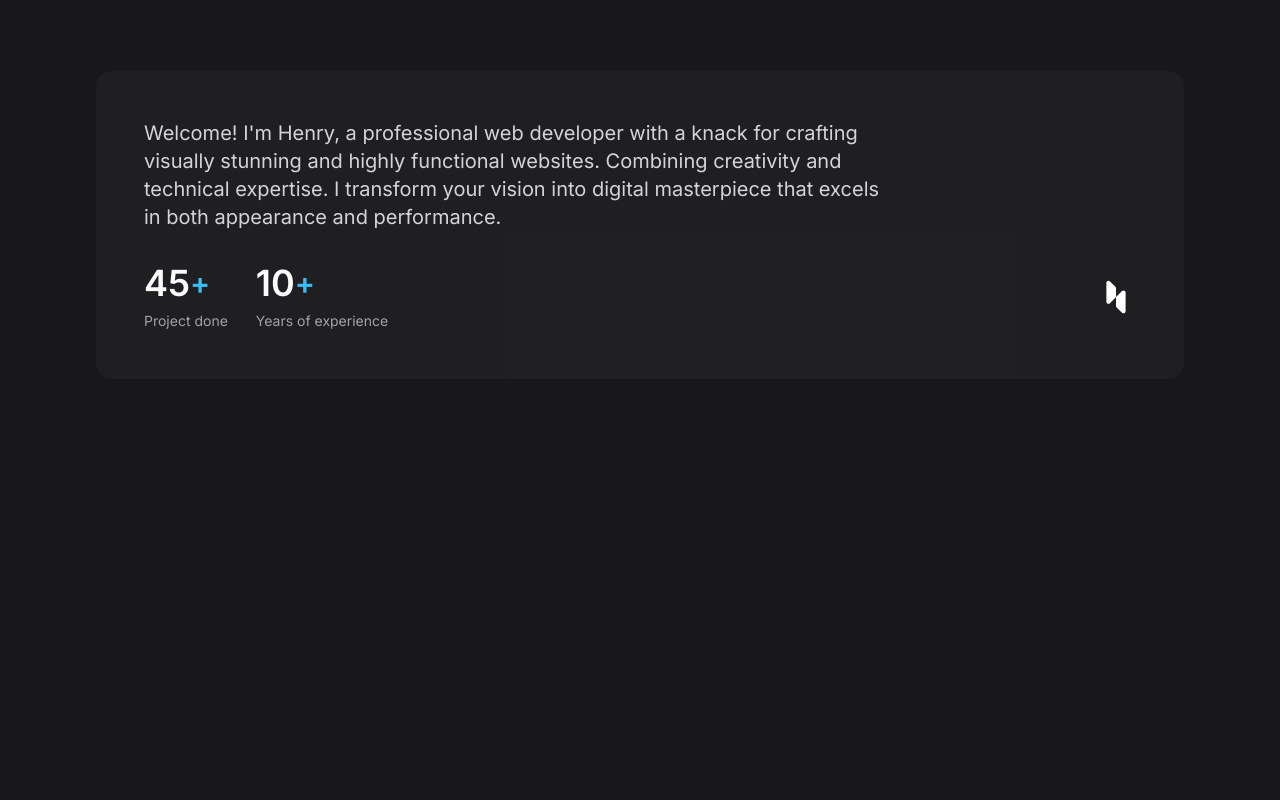
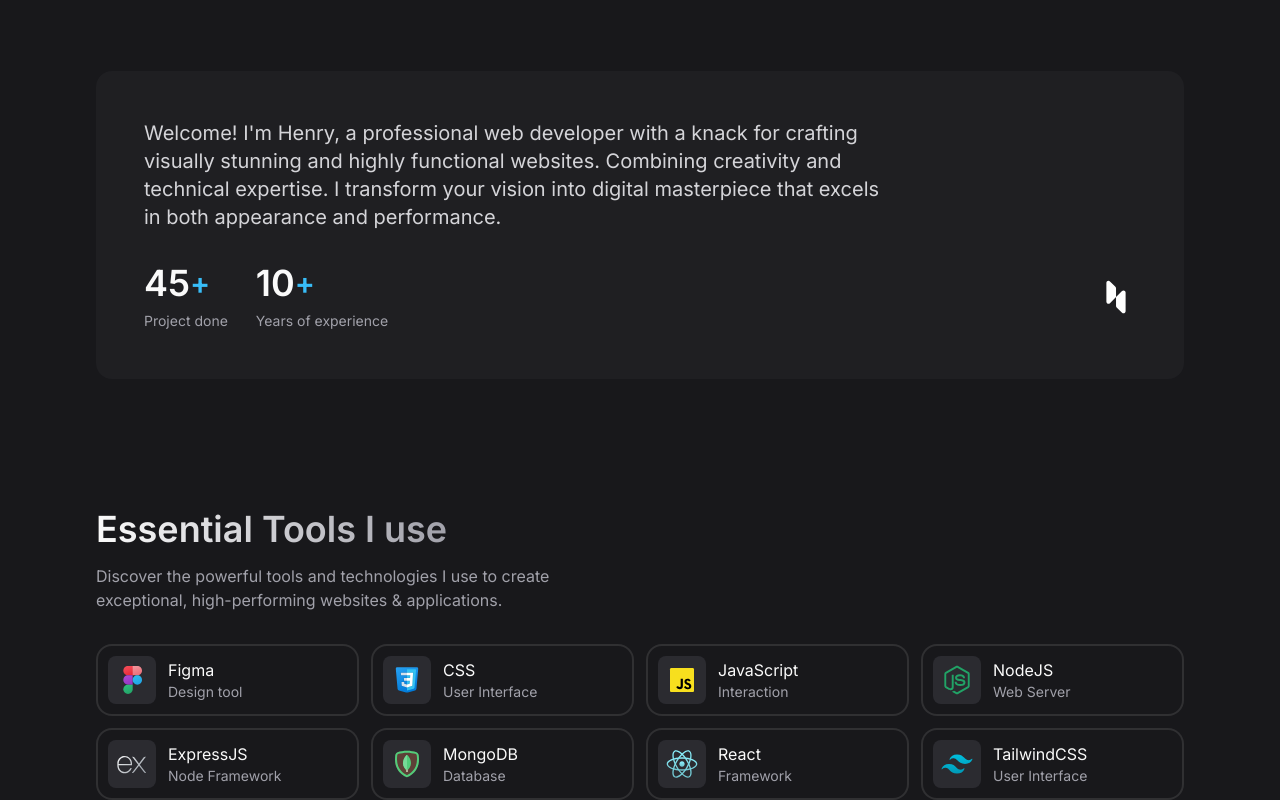
Before and after one commit to Code-Nethranand/portfolio, a React (Vite) app: page / in a window 1280 px wide. Shown: the part 786-1586 px from the top of the page. Before the commit the page ends 1165 px from the top, so only its background shows below. Built offline with nearby package versions, Linux system fonts and the light colour scheme.

Commit message:
Skill Section Added

```diff
--- a/src/App.jsx
+++ b/src/App.jsx
@@ -1,6 +1,7 @@
 import Header from "./components/Header"
 import Hero from "./components/Hero"
 import About from "./components/About"
+import Skill from "./components/Skill"
 
 const App = () => {
   return (
@@ -9,6 +10,7 @@
       <main>
         <Hero />
         <About />
+        <Skill />
       </main>
     </>
   )
--- /dev/null
+++ b/src/components/Skill.jsx
@@ -0,0 +1,78 @@
+import SkillCard from "./SkillCard"
+
+
+
+const skillItem = [
+    {
+      imgSrc: '/images/figma.svg',
+      label: 'Figma',
+      desc: 'Design tool'
+    },
+    {
+      imgSrc: '/images/css3.svg',
+      label: 'CSS',
+      desc: 'User Interface'
+    },
+    {
+      imgSrc: '/images/javascript.svg',
+      label: 'JavaScript',
+      desc: 'Interaction'
+    },
+    {
+      imgSrc: '/images/nodejs.svg',
+      label: 'NodeJS',
+      desc: 'Web Server'
+    },
+    {
+      imgSrc: '/images/expressjs.svg',
+      label: 'ExpressJS',
+      desc: 'Node Framework'
+    },
+    {
+      imgSrc: '/images/mongodb.svg',
+      label: 'MongoDB',
+      desc: 'Database'
+    },
+    {
+      imgSrc: '/images/react.svg',
+      label: 'React',
+      desc: 'Framework'
+    },
+    {
+      imgSrc: '/images/tailwindcss.svg',
+      label: 'TailwindCSS',
+      desc: 'User Interface'
+    },
+]
+
+const Skill = () => {
+  return (
+    <section className="section">
+        <div className="container">
+            <h2 className="headline-2">
+                Essential Tools I use
+            </h2>
+
+            <p className="text-zinc-400 mt-3 mb-8 max-w-[50ch]">
+                Discover the powerful tools and technologies I use to create exceptional, high-performing websites & applications.
+            </p>
+
+            <div className="grid gap-3 grid-cols-[repeat(auto-fill,_minmax(250px,_1fr))]">
+                {
+                    skillItem.map(({ imgSrc, label, desc},key) =>
+                    (
+                        <SkillCard
+                            key={key}
+                            imgSrc={imgSrc}
+                            label={label}
+                            desc={desc}
+                        />
+                    ))
+                }
+            </div>
+        </div>
+    </section>
+  )
+}
+
+export default Skill
--- /dev/null
+++ b/src/components/SkillCard.jsx
@@ -0,0 +1,36 @@
+import PropType from 'prop-types'
+
+const SkillCard = ({
+    imgSrc,
+    label,
+    desc,
+    classes
+}) => {
+  return (
+    <div className={'flex items-center gap-3 ring-2 ring-inset ring-zinc-50/10 rounded-2xl p-3 hover:bg-zinc-800 translate-colors group ' + classes}>
+        <figure className="bg-zinc-700/50 rounded-lg overflow-hidden w-12 h-12 p-2 group-hover:bg-zinc-900 translate-colors">
+            <img
+            src={imgSrc}
+            width={32}
+            height={32}
+            alt={label}
+            />
+        </figure>
+        <div>
+            <h3>{label}</h3>
+            <p className="text-zinc-400 text-sm">
+                {desc}
+            </p>
+        </div>
+    </div>
+  )
+}
+
+SkillCard.propTypes = {
+    imgSrc: PropType.string.isRequired,
+    label: PropType.string.isRequired,
+    desc: PropType.string.isRequired,
+    classes: PropType.string
+}
+
+export default SkillCard
--- a/src/index.css
+++ b/src/index.css
@@ -38,7 +38,8 @@
 
 
 
-.headline-1{
+.headline-1,
+.headline-2{
     @apply max-w-max;
     background: -webkit-linear-gradient(0deg, #fafafa, #a1a1aa);
     -webkit-background-clip: text;
@@ -47,6 +48,10 @@
 
 .headline-1{
     @apply text-5xl leading-tight font-semibold lg:text-[55px] lg:leading-[1.15];
+}
+
+.headline-2{
+    @apply text-3xl lg:text-4xl lg:leading-tight font-semibold;
 }
 
 
```
